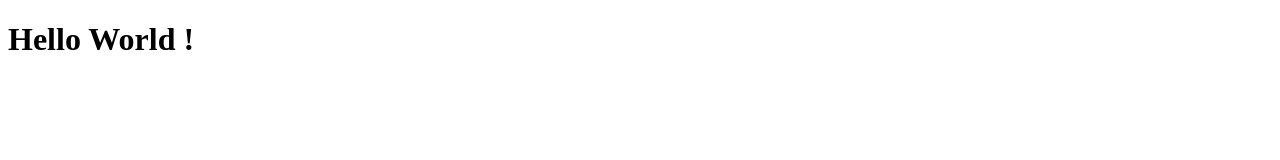
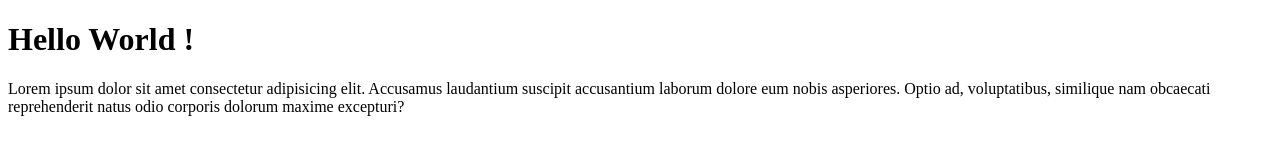
Before and after one commit to owf18916/owf-git-test, a plain HTML site: page index.html in a window 1280 px wide. Drawn offline with Linux system fonts and the light colour scheme.

Commit message:
add paragraph on index.html

```diff
--- a/index.html
+++ b/index.html
@@ -10,6 +10,9 @@
 
 <body>
     <h1>Hello World !</h1>
+    <p>Lorem ipsum dolor sit amet consectetur adipisicing elit. Accusamus laudantium suscipit accusantium laborum dolore
+        eum nobis asperiores. Optio ad, voluptatibus, similique nam obcaecati reprehenderit natus odio corporis dolorum
+        maxime excepturi?</p>
 </body>
 
 </html>
```
